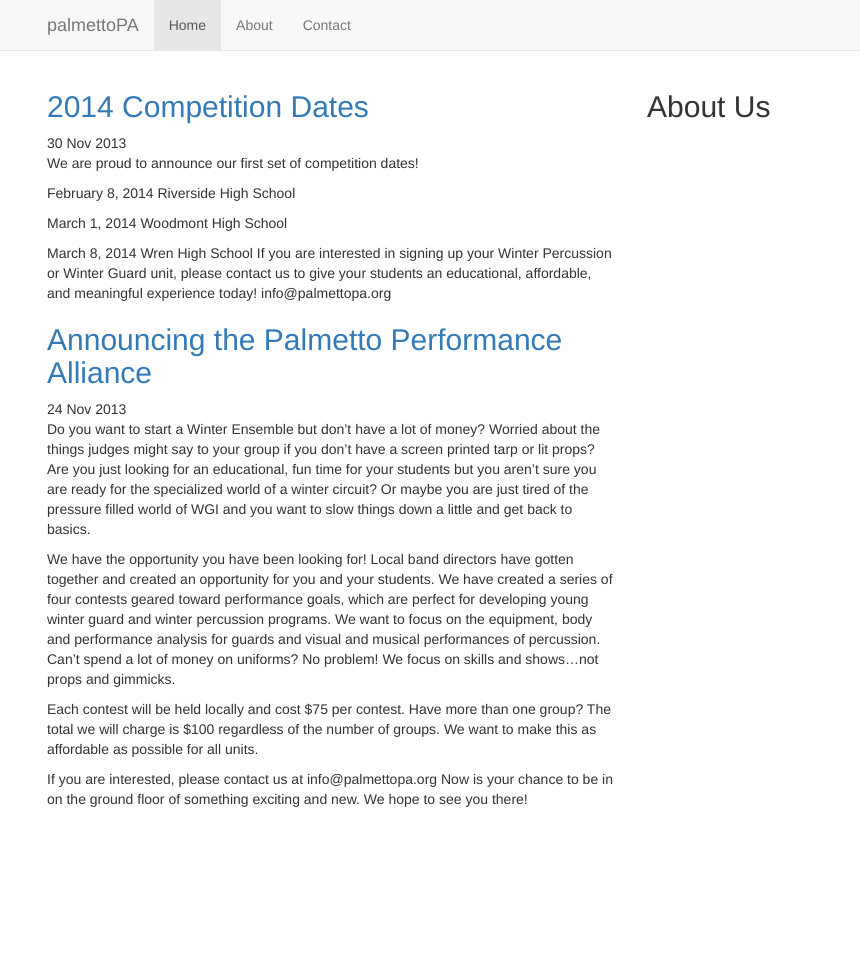
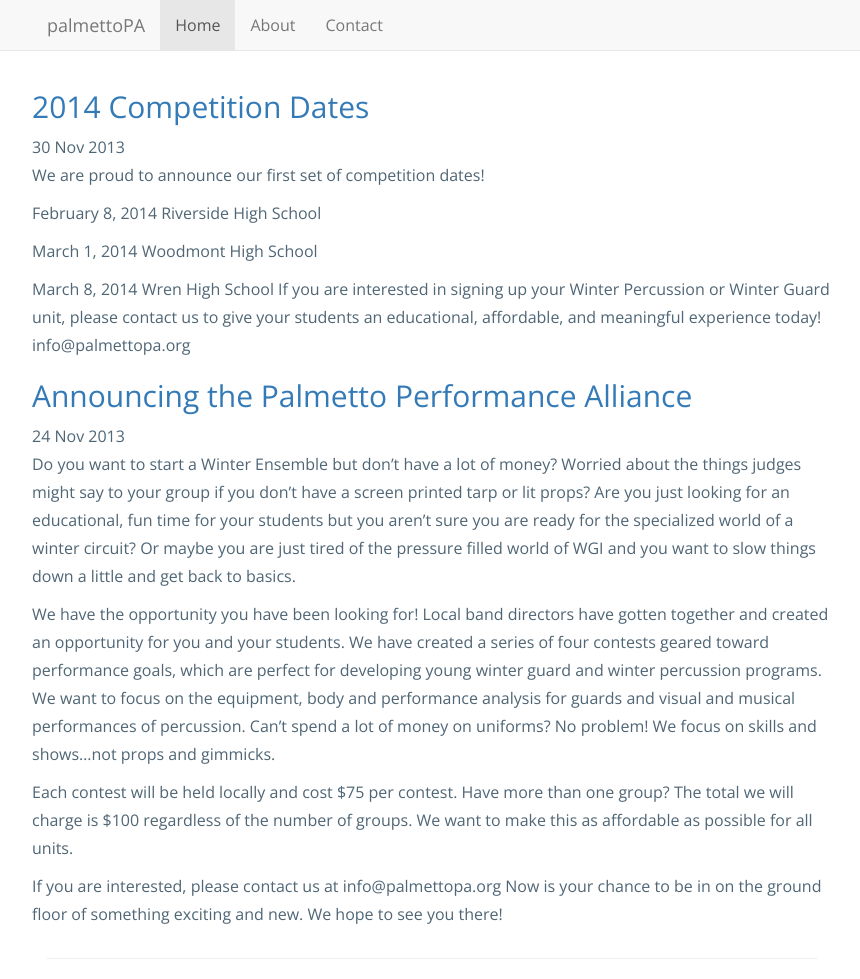
Before and after one commit to renpatel/palmettopa, a Jekyll site: the page built from index.html, in a window 1280 px wide and 979 px high. Shown: the whole window, without its empty margins (208-1068 px from the left). Built offline with Jekyll 4.4.1, drawn with Linux system fonts in a browser that asks for light colours; nearby versions of some CDN libraries; Markdown is read by kramdown in place of the engine named in the settings.

Commit message:
Fixed CSS

```diff
--- a/_layouts/default.html
+++ b/_layouts/default.html
@@ -5,6 +5,7 @@
   <title>{{ page.title }}</title>
   <meta name="viewport" content="width=device-width, initial-scale=1.0">
   <link rel="stylesheet" href="//netdna.bootstrapcdn.com/bootstrap/3.0.2/css/bootstrap.min.css">
+  <link href="http://fonts.googleapis.com/css?family=Open+Sans:400italic,400,600" rel="stylesheet" type="text/css">
   <link rel="stylesheet" href="/css/style.css">
 </head>
 <body>
@@ -24,15 +25,14 @@
 </div>
 <div class="container">
   <div class="row">
-    <section class="col-md-9">
+    <section role="main">
       {{ content }}
     </section>
-    <aside class="col-md-3">
-      <h2>About Us</h2>
-    </aside>
   </div>
 </div>
-
+<footer class="container">
+  <hr />
+</footer>
 <script src="//netdna.bootstrapcdn.com/bootstrap/3.0.2/js/bootstrap.min.js"></script>
 </body>
 </html>
--- a/css/style.css
+++ b/css/style.css
@@ -1,4 +1,6 @@
 body {
+	font: 400 16px/1.75 "Open Sans",sans-serif;
+	color: #506675;
 	padding-top: 70px;
 }
 .container {
```
